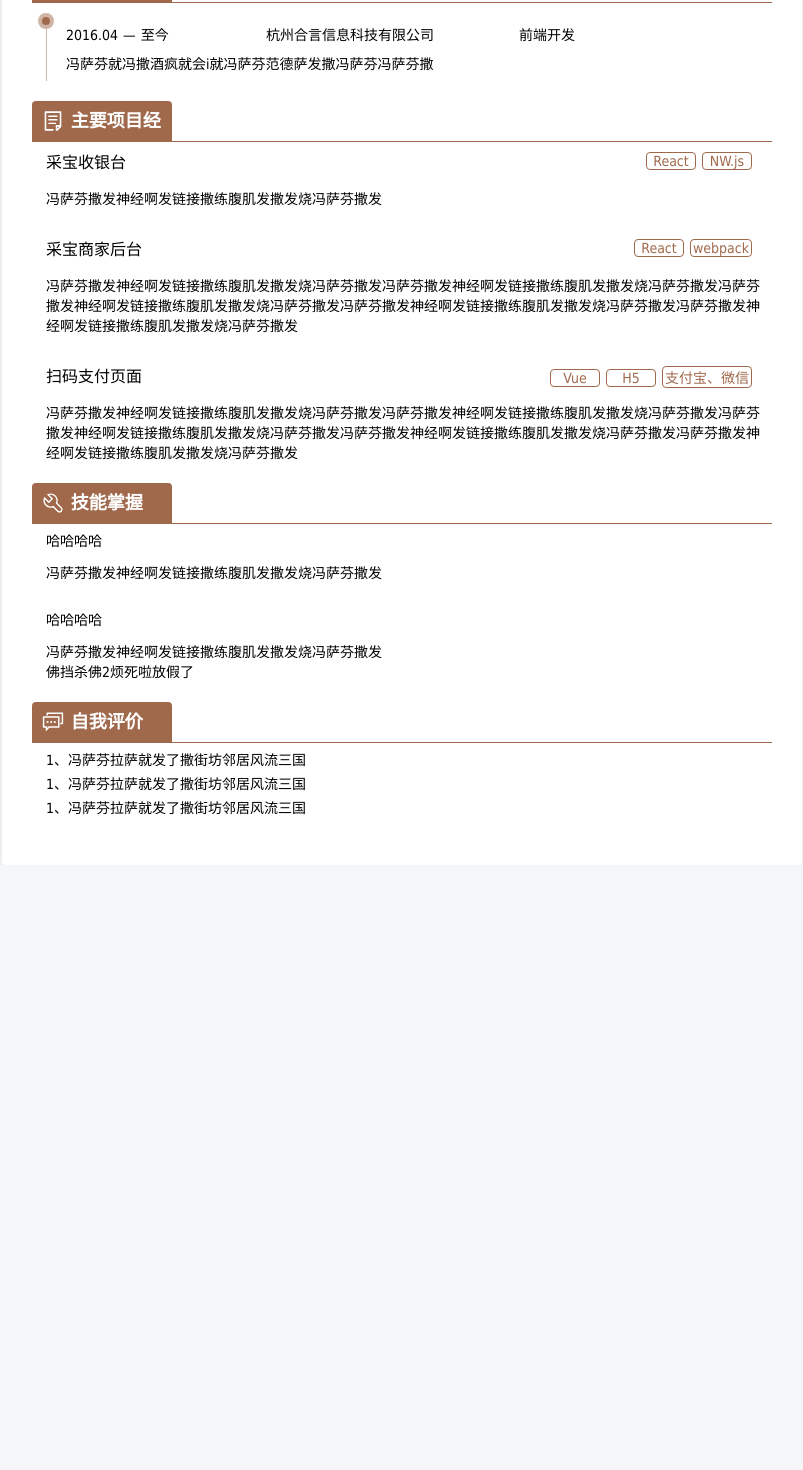
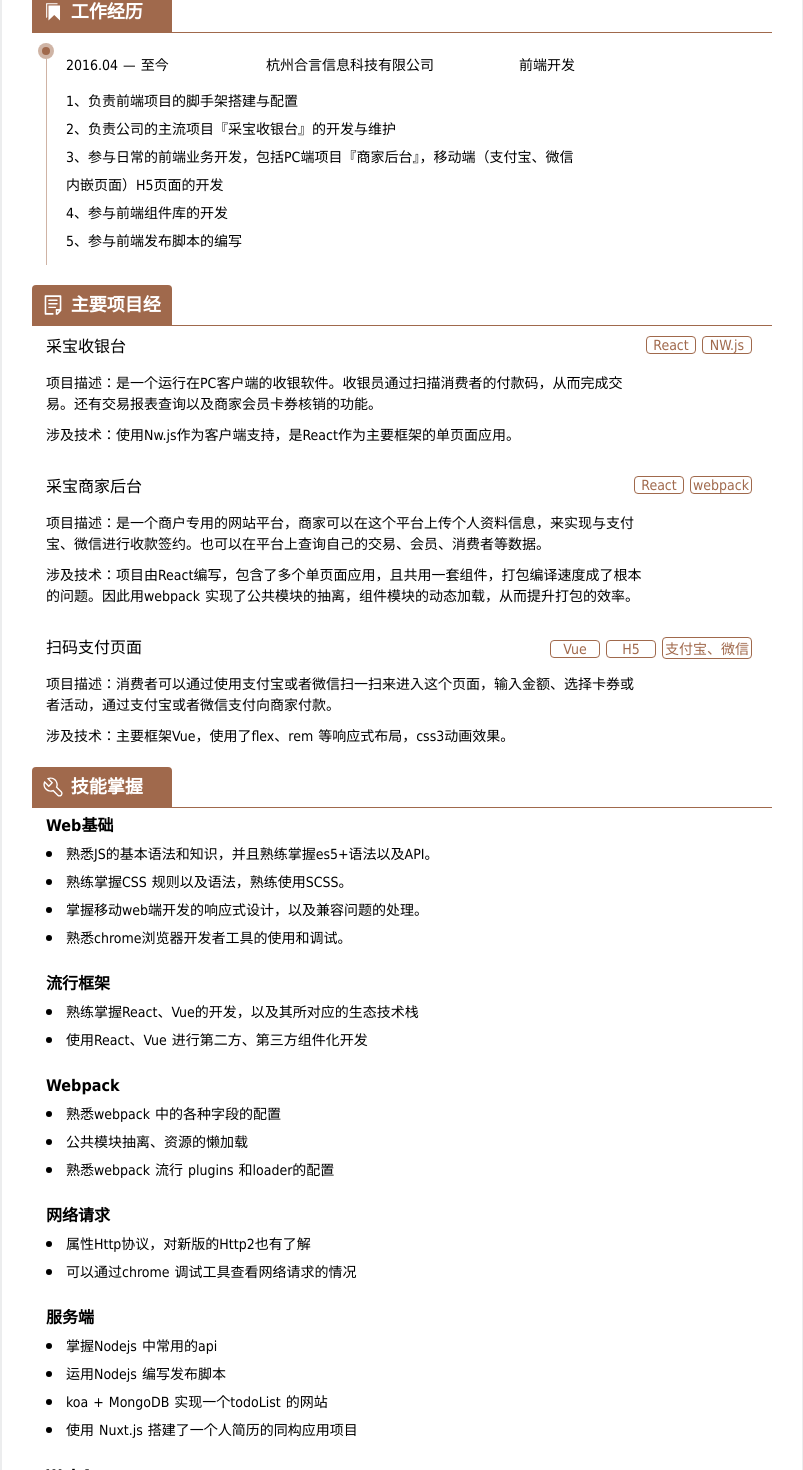
Before and after one commit to zhoufeifan/my-resume, a Nuxt app: page / in a window 1280 px wide. Shown: the part 431-1901 px from the top of the page, without its empty margins (238-1041 px from the left). Before the commit the page ends 1296 px from the top, so only its background shows below. Built offline with nearby package versions, Linux system fonts and the light colour scheme.

Commit message:
完成简历制作

```diff
--- a/components/ProjectsContainer.vue
+++ b/components/ProjectsContainer.vue
@@ -6,7 +6,12 @@
         <span class="tag-item">NW.js</span>
       </div>
       <p class="project-name">采宝收银台</p>
-      <p class="project-description">冯萨芬撒发神经啊发链接撒练腹肌发撒发烧冯萨芬撒发</p>
+      <p class="project-description">
+        项目描述：是一个运行在PC客户端的收银软件。收银员通过扫描消费者的付款码，从而完成交易。还有交易报表查询以及商家会员卡券核销的功能。
+      </p>
+      <p class="project-description">
+        涉及技术：使用Nw.js作为客户端支持，是React作为主要框架的单页面应用。
+      </p>
     </div>
     <div class="project-container">
       <div class="skill-tags">
@@ -15,7 +20,10 @@
       </div>
       <p class="project-name">采宝商家后台</p>
       <p class="project-description">
-        冯萨芬撒发神经啊发链接撒练腹肌发撒发烧冯萨芬撒发冯萨芬撒发神经啊发链接撒练腹肌发撒发烧冯萨芬撒发冯萨芬撒发神经啊发链接撒练腹肌发撒发烧冯萨芬撒发冯萨芬撒发神经啊发链接撒练腹肌发撒发烧冯萨芬撒发冯萨芬撒发神经啊发链接撒练腹肌发撒发烧冯萨芬撒发
+        项目描述：是一个商户专用的网站平台，商家可以在这个平台上传个人资料信息，来实现与支付宝、微信进行收款签约。也可以在平台上查询自己的交易、会员、消费者等数据。
+      </p>
+      <p class="project-description">
+        涉及技术：项目由React编写，包含了多个单页面应用，且共用一套组件，打包编译速度成了根本的问题。因此用webpack 实现了公共模块的抽离，组件模块的动态加载，从而提升打包的效率。
       </p>
     </div>
     <div class="project-container">
@@ -26,7 +34,10 @@
       </div>
       <p class="project-name">扫码支付页面</p>
       <p class="project-description">
-        冯萨芬撒发神经啊发链接撒练腹肌发撒发烧冯萨芬撒发冯萨芬撒发神经啊发链接撒练腹肌发撒发烧冯萨芬撒发冯萨芬撒发神经啊发链接撒练腹肌发撒发烧冯萨芬撒发冯萨芬撒发神经啊发链接撒练腹肌发撒发烧冯萨芬撒发冯萨芬撒发神经啊发链接撒练腹肌发撒发烧冯萨芬撒发
+      项目描述：消费者可以通过使用支付宝或者微信扫一扫来进入这个页面，输入金额、选择卡券或者活动，通过支付宝或者微信支付向商家付款。
+      </p>
+      <p class="project-description">
+        涉及技术：主要框架Vue，使用了flex、rem 等响应式布局，css3动画效果。
       </p>
     </div>
   </div>
@@ -52,6 +63,7 @@
     .project-name{
       @include Height(22px);
       font-size: 16px;
+      margin-bottom: 15px;
     }
     .skill-tags{
       position: absolute;
@@ -70,8 +82,9 @@
       }
     }
     .project-description{
-      margin-top: 15px;
-      line-height: 20px;
+      width: 600px;
+      margin-top: 10px;
+      line-height: 1.5;
     }
   }
 </style>
--- a/components/SkillManages.vue
+++ b/components/SkillManages.vue
@@ -1,14 +1,44 @@
 <template>
   <div class="containers">
     <div class="skill-master-container">
-      <p class="skill-name">哈哈哈哈</p>
-      <p class="skill-description">冯萨芬撒发神经啊发链接撒练腹肌发撒发烧冯萨芬撒发</p>
+      <p class="skill-name">Web基础</p>
+      <p class="skill-description">熟悉JS的基本语法和知识，并且熟练掌握es5+语法以及API。</p>
+      <p class="skill-description">熟练掌握CSS 规则以及语法，熟练使用SCSS。</p>
+      <p class="skill-description">掌握移动web端开发的响应式设计，以及兼容问题的处理。</p>
+      <p class="skill-description">熟悉chrome浏览器开发者工具的使用和调试。</p>
     </div>
     <div class="skill-master-container">
-      <p class="skill-name">哈哈哈哈</p>
-      <div class="skill-description">
-        冯萨芬撒发神经啊发链接撒练腹肌发撒发烧冯萨芬撒发<br>佛挡杀佛2烦死啦放假了
-      </div>
+      <p class="skill-name">流行框架</p>
+      <div class="skill-description">熟练掌握React、Vue的开发，以及其所对应的生态技术栈</div>
+      <div class="skill-description">使用React、Vue 进行第二方、第三方组件化开发</div>
+    </div>
+    <div class="skill-master-container">
+      <p class="skill-name">Webpack</p>
+      <div class="skill-description">熟悉webpack 中的各种字段的配置</div>
+      <div class="skill-description">公共模块抽离、资源的懒加载</div>
+      <div class="skill-description">熟悉webpack 流行 plugins 和loader的配置</div>
+    </div>
+    <div class="skill-master-container">
+      <p class="skill-name">网络请求</p>
+      <div class="skill-description">属性Http协议，对新版的Http2也有了解</div>
+      <div class="skill-description">可以通过chrome 调试工具查看网络请求的情况</div>
+    </div>
+    <div class="skill-master-container">
+      <p class="skill-name">服务端</p>
+      <div class="skill-description">掌握Nodejs 中常用的api</div>
+      <div class="skill-description">运用Nodejs 编写发布脚本</div>
+      <div class="skill-description">koa + MongoDB 实现一个todoList 的网站</div>
+      <div class="skill-description">使用 Nuxt.js 搭建了一个人简历的同构应用项目</div>
+    </div>
+    <div class="skill-master-container">
+      <p class="skill-name">WebApp</p>
+      <div class="skill-description">有过nw.js 和 electron 的开发经验</div>
+    </div>
+    <div class="skill-master-container">
+      <p class="skill-name">其他</p>
+      <div class="skill-description">掌握git的基本命令 </div>
+      <div class="skill-description">了解Linux脚本常用的一些命令</div>
+      <div class="skill-description">Mac、JetBrains 的资深用户</div>
     </div>
   </div>
 </template>
@@ -26,9 +56,26 @@
       &:not(:last-child){
         margin-bottom: 30px;
       }
+      .skill-name{
+        font-size: 16px;
+        font-weight: bold;
+      }
       .skill-description{
-        margin-top: 15px;
-        line-height: 20px;
+        padding-left: 20px;
+        position: relative;
+        margin-top: 12px;
+        line-height: 16px;
+        &::before{
+          content: '';
+          display: block;
+          width: 6px;
+          height: 6px;
+          border-radius: 50%;
+          background-color: black;
+          position: absolute;
+          left: 0;
+          top: 5px;
+        }
       }
     }
   }
--- a/layouts/default.vue
+++ b/layouts/default.vue
@@ -20,33 +20,4 @@ html {
   box-sizing: border-box;
   margin: 0;
 }
-
-.button--green {
-  display: inline-block;
-  border-radius: 4px;
-  border: 1px solid #3b8070;
-  color: #3b8070;
-  text-decoration: none;
-  padding: 10px 30px;
-}
-
-.button--green:hover {
-  color: #fff;
-  background-color: #3b8070;
-}
-
-.button--grey {
-  display: inline-block;
-  border-radius: 4px;
-  border: 1px solid #35495e;
-  color: #35495e;
-  text-decoration: none;
-  padding: 10px 30px;
-  margin-left: 15px;
-}
-
-.button--grey:hover {
-  color: #fff;
-  background-color: #35495e;
-}
 </style>
--- a/pages/index.vue
+++ b/pages/index.vue
@@ -1,4 +1,6 @@
 <template>
+  <div class="page-container">
+    <a class="download" href="#">下载pdf</a>
     <div class="resume-container">
       <Header></Header>
       <div class="resume-content">
@@ -21,12 +23,12 @@
               <span class="awards">负责《新苗人才计划项目》成功结业</span>
             </div>
             <div class="awards-item">
+              <span class="time">2014.12</span>
+              <span class="awards">获得《浙江省多媒体设计竞赛》三等奖</span>
+            </div>
+            <div class="awards-item">
               <span class="time">2014.05</span>
               <span class="awards">获得《浙江省电子商务竞赛》三等奖</span>
-          </div>
-          <div class="awards-item">
-            <span class="time">2014.12</span>
-            <span class="awards">获得《浙江省多媒体设计竞赛》三等奖</span>
             </div>
           </div>
         </ItemTitle>
@@ -34,7 +36,13 @@
           <div class="draft-group">
             <DraftItem>
               <CareerTitle time="2016.04 — 至今" company="杭州合言信息科技有限公司" job="前端开发"></CareerTitle>
-            <p>冯萨芬就冯撒酒疯就会i就冯萨芬范德萨发撒冯萨芬冯萨芬撒</p>
+              <p class="work-content">
+                1、负责前端项目的脚手架搭建与配置<br>
+                2、负责公司的主流项目『采宝收银台』的开发与维护<br>
+                3、参与日常的前端业务开发，包括PC端项目『商家后台』，移动端（支付宝、微信内嵌页面）H5页面的开发<br>
+                4、参与前端组件库的开发<br>
+                5、参与前端发布脚本的编写
+              </p>
             </DraftItem>
           </div>
         </ItemTitle>
@@ -50,16 +58,17 @@
           <!--自我评价-->
           <div class="comment-myself">
             <p class="comment-item">
-            1、冯萨芬拉萨就发了撒街坊邻居风流三国
+              不太安分，喜欢研究探索一些新的或者其他领域的技术。
             </p>
             <p class="comment-item">
-            1、冯萨芬拉萨就发了撒街坊邻居风流三国
+              有点偏向于完美主义，会对自己之前写的程序做改进优化。
             </p>
             <p class="comment-item">
-            1、冯萨芬拉萨就发了撒街坊邻居风流三国
+              对时间有点吝啬，喜欢对事情做四象限分类，会安排自己的todoList
             </p>
           </div>
         </ItemTitle>
+      </div>
     </div>
   </div>
 </template>
@@ -86,14 +95,20 @@
 
 <style lang="scss" scoped>
   @import "~assets/mixin.scss";
+  .page-container{
+    margin-top: 30px;
+    @include center-block;
+    width: 800px;
+    .download{
+      font-size: 14px;
+      color: #bbbbbb;
+      display: inline-block;
+      margin-bottom: 10px;
+    }
     .resume-container {
       overflow: hidden;
       background-color: white;
       border-radius: 4px;
-  margin-top: 30px;
-  @include center-block;
-  width: 800px;
-  /*margin: 30px 50px;*/
       box-shadow: 0 2px 16px 0 rgba(73,73,73,.1);
       .resume-content{
         padding: 30px;
@@ -105,16 +120,10 @@
           .awards-item{
             width: 50%;
             flex-wrap: wrap;
-        /*flex: 1;*/
             @include Height(30px);
             &>span{
               display: inline-block;
             }
-        /*&:first-child{*/
-          /*font-weight: bold;*/
-          /*font-size: 14px;*/
-          /*margin-bottom: 8px;*/
-        /*}*/
           }
           .time{
             width: 108px;
@@ -133,12 +142,31 @@
             opacity: .5;
             background-color: $mainColor;
           }
+          .work-content{
+            width: 514px;
+            line-height:2;
+          }
         }
         .comment-myself{
           .comment-item{
-        margin-top: 10px;
+            position: relative;
+            margin-top: 12px;
+            padding-left: 16px;
+            &::before{
+              content: '';
+              display: block;
+              width: 6px;
+              height: 6px;
+              border-radius: 50%;
+              background-color: black;
+              position: absolute;
+              left: 0;
+              top: 4px;
             }
           }
         }
       }
+    }
+  }
+
 </style>
```
Lines whose indentation alone changed are shown as unchanged.
